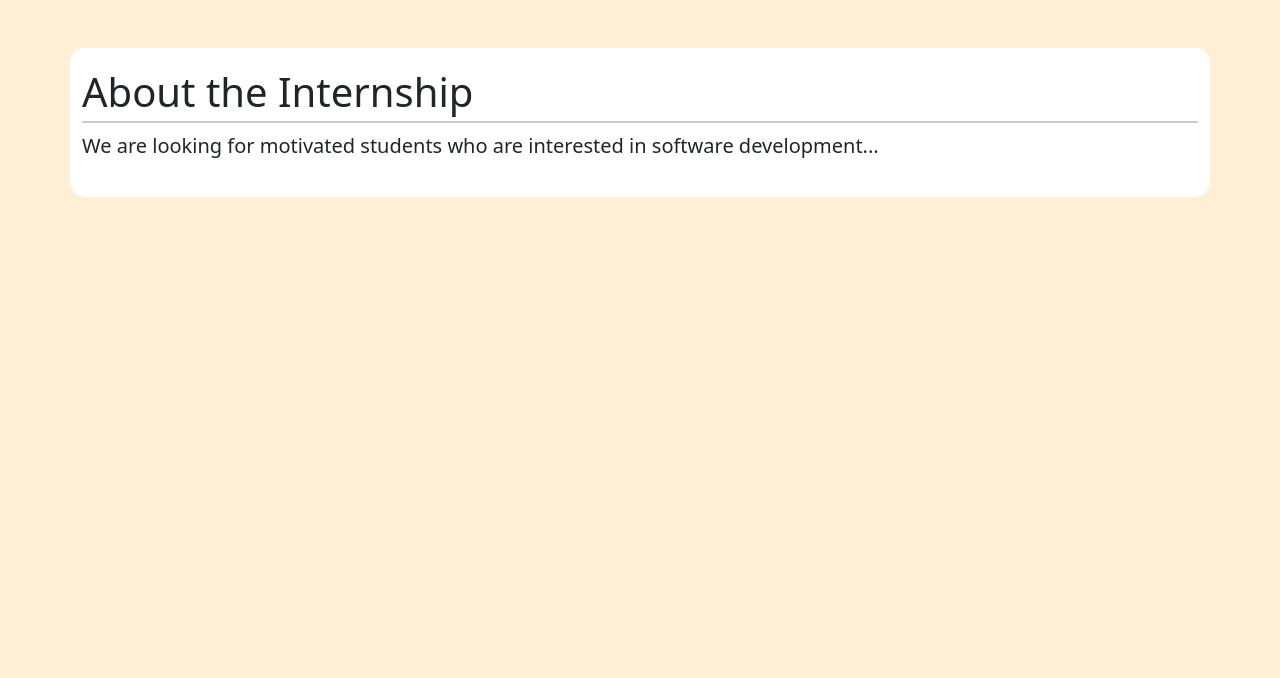
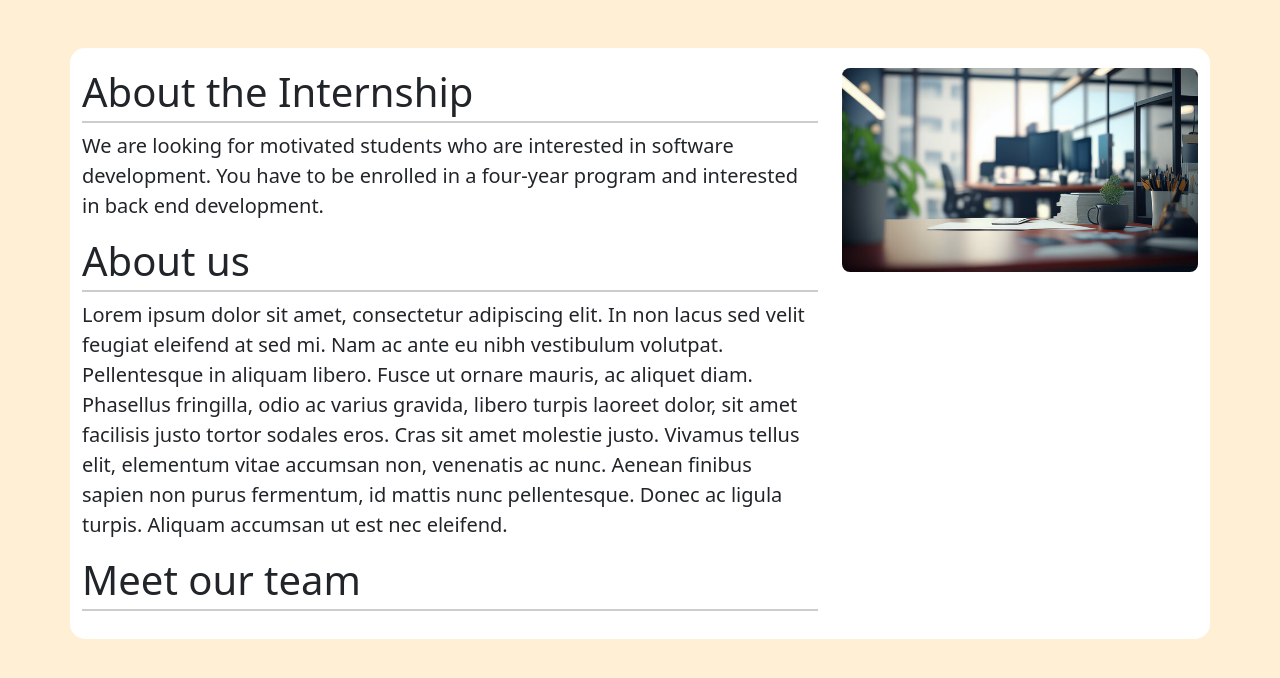
Before and after one commit to ktang520/application, a PHP site: page /views/home.html in a window 1280 px wide. Shown: the part 63-741 px from the top of the page. Run offline with PHP 8.4, Linux system fonts and the light colour scheme.

Commit message:
Added the layout of page and some bootstrap

```diff
--- a/styles/styles.css
+++ b/styles/styles.css
@@ -2,10 +2,15 @@ body {
     background-color: papayawhip;
 }
 
-
 header {
     border-bottom: 1px solid;
 }
+
+.btn-primary {
+    background-color: #91c644;
+    border: none;
+}
+
 
 h1 {
     border-bottom: 2px solid #ccc;
@@ -17,9 +22,3 @@ section {
     padding: 20px;
     border-radius: 15px;
 }
-
-
-.btn-primary {
-    background-color: #91c644;
-    border: none;
-}
--- a/views/home.html
+++ b/views/home.html
@@ -16,8 +16,31 @@
     </header>
 
     <section class="container my-5">
-        <h1>About the Internship</h1>
-        <p class="lead">We are looking for motivated students who are interested in software development...</p>
+
+        <div class="row">
+            <div class="col-md-8">
+
+                <h1>About the Internship</h1>
+                <p class="lead">We are looking for motivated students who are interested in software development.
+                    You have to be enrolled in a four-year program and interested in back end development.</p>
+
+                <h1>About us</h1>
+                <p class="lead">Lorem ipsum dolor sit amet, consectetur adipiscing elit. In non lacus sed velit feugiat eleifend at
+                    sed mi. Nam ac ante eu nibh vestibulum volutpat. Pellentesque in aliquam libero. Fusce ut ornare
+                    mauris, ac aliquet diam. Phasellus fringilla, odio ac varius gravida, libero turpis laoreet dolor,
+                    sit amet facilisis justo tortor sodales eros. Cras sit amet molestie justo. Vivamus tellus elit,
+                    elementum vitae accumsan non, venenatis ac nunc. Aenean finibus sapien non purus fermentum, id mattis
+                    nunc pellentesque. Donec ac ligula turpis. Aliquam accumsan ut est nec eleifend. </p>
+
+                <h1>Meet our team</h1>
+
+            </div>
+            <div class="col-md-4">
+                <img src="images/office.jpg" alt="Office" class="img-fluid rounded-3">
+            </div>
+        </div>
+
+
     </section>
 
 </body>
```
